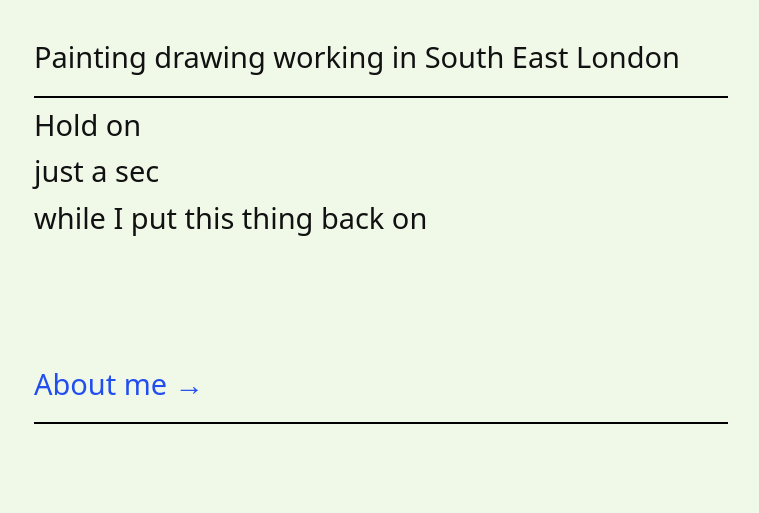
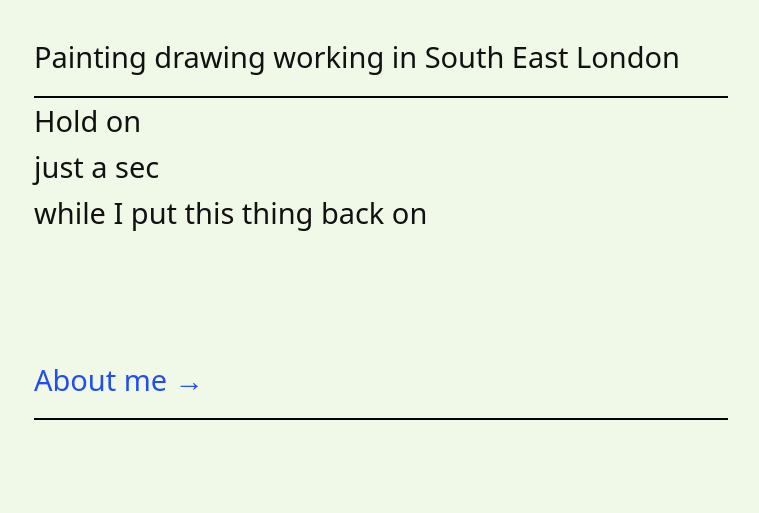
Before and after one commit to rivalee/rivalee.github.io, a Jekyll site: the page built from index.html, in a window 1280 px wide. Shown: the part 175-688 px from the top of the page, without its empty margins (28-787 px from the left). Built offline with Jekyll 4.4.1, drawn with Linux system fonts in a browser that asks for light colours; some web fonts are replaced.

Commit message:
Reduce gap between divider and footer on index
- Add hr:last-of-type rule to set margin-bottom to 0
- Removes gap between last divider and footer
- Tightens spacing at bottom of page

Co-authored-by: Copilot <223556219+Copilot@users.noreply.github.com>

```diff
--- a/_sass/minima/custom-styles.scss
+++ b/_sass/minima/custom-styles.scss
@@ -27,6 +27,10 @@ hr {
 
 p + hr {
   margin-top: 0.5rem;
+}
+
+hr:last-of-type {
+  margin-bottom: 0;
 }
 
 .home section.work {
```
